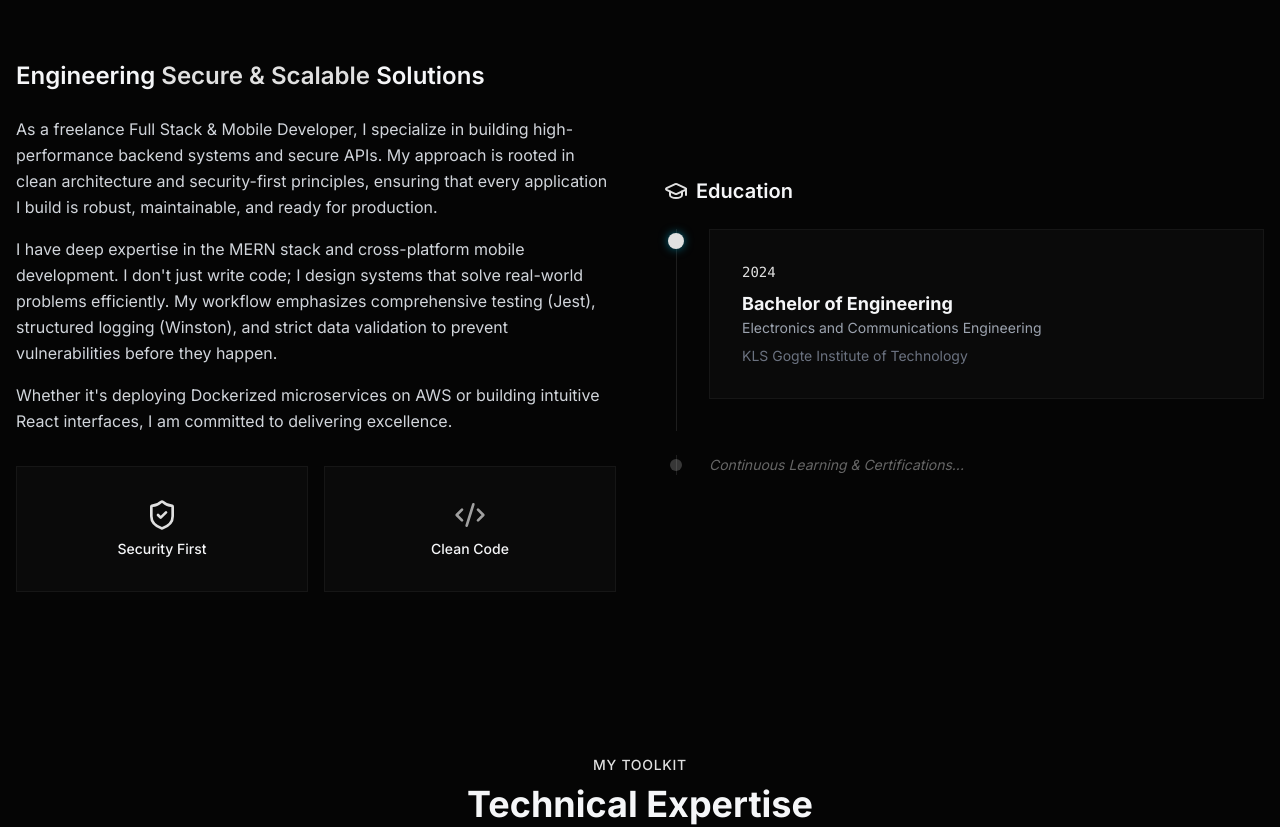
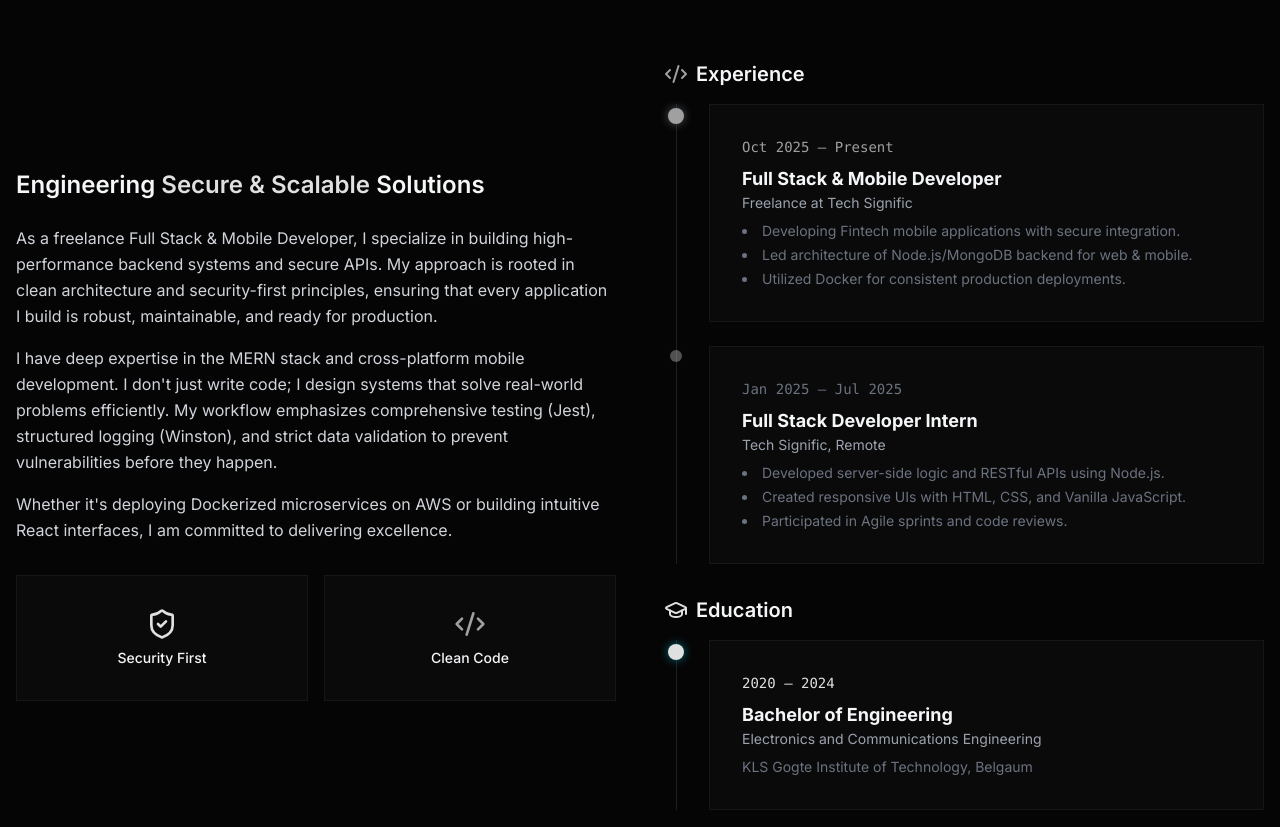
Before and after one commit to abhisheksinha20p/Portfolio, a React (Vite) app: page / in a window 1280 px wide. Shown: the part 1040-1867 px from the top of the page. Built offline with nearby package versions, Linux system fonts and the light colour scheme; a web font is replaced by a local one.

Commit message:
feat: create About section component with bio, experience, and education details.

```diff
--- a/src/components/sections/About.tsx
+++ b/src/components/sections/About.tsx
@@ -50,34 +50,66 @@ export const About = () => {
             </div>
           </motion.div>
 
-          {/* Education & Timeline Side */}
+          {/* Experience & Education Timeline Side */}
           <motion.div
             initial={{ opacity: 0, x: 50 }}
             whileInView={{ opacity: 1, x: 0 }}
             viewport={{ once: true }}
             transition={{ duration: 0.6, delay: 0.2 }}
-            className="space-y-6"
+            className="space-y-8"
           >
+            {/* Experience Section */}
+            <div>
+              <h3 className="text-xl font-semibold mb-4 flex items-center gap-2">
+                <Code2 className="text-secondary" /> Experience
+              </h3>
+
+              <div className="relative border-l border-white/10 ml-3 pl-8 pb-6">
+                <div className="absolute w-4 h-4 bg-secondary rounded-full -left-[9px] top-1 shadow-[0_0_10px_rgba(156,163,175,0.5)]" />
+                <Card>
+                  <span className="text-secondary text-sm font-mono mb-2 block">Oct 2025 — Present</span>
+                  <h4 className="text-lg font-bold">Full Stack & Mobile Developer</h4>
+                  <p className="text-gray-400 text-sm">Freelance at Tech Signific</p>
+                  <ul className="mt-2 text-sm text-gray-500 list-disc list-inside space-y-1">
+                    <li>Developing Fintech mobile applications with secure integration.</li>
+                    <li>Led architecture of Node.js/MongoDB backend for web & mobile.</li>
+                    <li>Utilized Docker for consistent production deployments.</li>
+                  </ul>
+                </Card>
+              </div>
+
+              <div className="relative border-l border-white/10 ml-3 pl-8">
+                <div className="absolute w-3 h-3 bg-white/30 rounded-full -left-[7px] top-1" />
+                <Card>
+                  <span className="text-gray-500 text-sm font-mono mb-2 block">Jan 2025 — Jul 2025</span>
+                  <h4 className="text-lg font-bold">Full Stack Developer Intern</h4>
+                  <p className="text-gray-400 text-sm">Tech Signific, Remote</p>
+                  <ul className="mt-2 text-sm text-gray-500 list-disc list-inside space-y-1">
+                    <li>Developed server-side logic and RESTful APIs using Node.js.</li>
+                    <li>Created responsive UIs with HTML, CSS, and Vanilla JavaScript.</li>
+                    <li>Participated in Agile sprints and code reviews.</li>
+                  </ul>
+                </Card>
+              </div>
+            </div>
+
+            {/* Education Section */}
+            <div>
               <h3 className="text-xl font-semibold mb-4 flex items-center gap-2">
                 <GraduationCap className="text-primary" /> Education
               </h3>
 
-            <div className="relative border-l border-white/10 ml-3 pl-8 pb-8">
+              <div className="relative border-l border-white/10 ml-3 pl-8">
                 <div className="absolute w-4 h-4 bg-primary rounded-full -left-[9px] top-1 shadow-[0_0_10px_rgba(0,212,255,0.5)]" />
                 <Card>
-                <span className="text-primary text-sm font-mono mb-2 block">2024</span>
+                  <span className="text-primary text-sm font-mono mb-2 block">2020 — 2024</span>
                   <h4 className="text-lg font-bold">Bachelor of Engineering</h4>
                   <p className="text-gray-400 text-sm">Electronics and Communications Engineering</p>
                   <div className="mt-2 text-sm text-gray-500">
-                  KLS Gogte Institute of Technology
+                    KLS Gogte Institute of Technology, Belgaum
                   </div>
                 </Card>
               </div>
-
-             {/* Future education or certifications could go here */}
-             <div className="relative border-l border-white/10 ml-3 pl-8">
-               <div className="absolute w-3 h-3 bg-white/20 rounded-full -left-[7px] top-1" />
-               <p className="text-sm text-muted italic">Continuous Learning & Certifications...</p>
             </div>
           </motion.div>
         </div>
```
Lines whose indentation alone changed are shown as unchanged.
